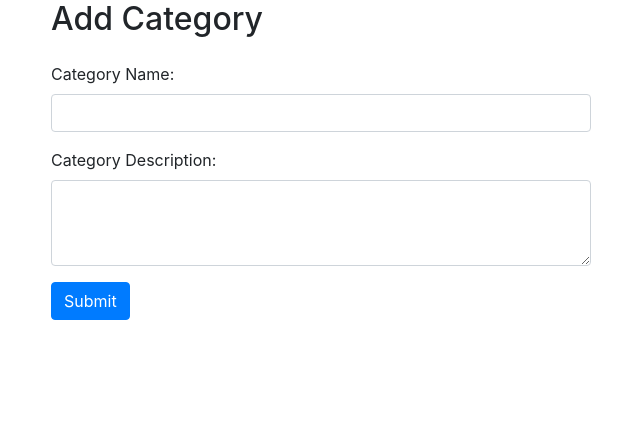
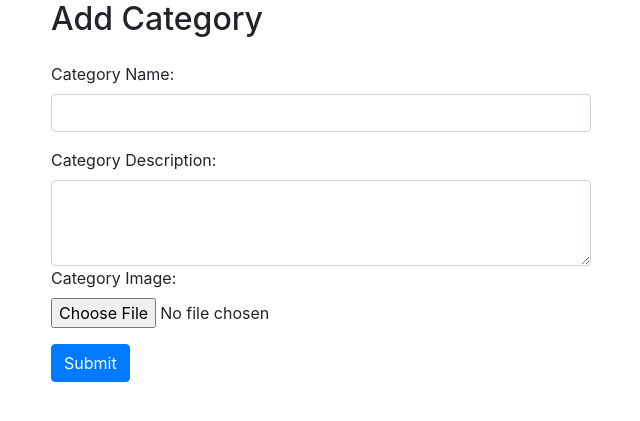
Before and after one commit to woodenfloor-3/amogus, a PHP site: page /add_category.php in a window 1280 px wide. Shown: the top 421 px of the page, without its empty margins (319-959 px from the left). Run offline with PHP 8.4, Linux system fonts and the light colour scheme.

Commit message:
very suspicious updates

```diff
--- a/Nthreads/add_category.php
+++ b/Nthreads/add_category.php
@@ -10,7 +10,7 @@
             <div class="row">
                 <div class="col-md-6 offset-md-3">
                     <h2 class="mb-4">Add Category</h2>
-                    <form method="post" action="<?php echo htmlspecialchars($_SERVER["PHP_SELF"]); ?>">
+                    <form method="post" action="<?php echo htmlspecialchars($_SERVER["PHP_SELF"]); ?>"enctype="multipart/form-data">
                         <div class="form-group">
                             <label for="category_name">Category Name:</label>
                             <input type="text" class="form-control" id="category_name" name="category_name" required>
@@ -18,31 +18,47 @@
                         <div class="form-group">
                             <label for="category_description">Category Description:</label>
                             <textarea class="form-control" id="category_description" name="category_description" rows="3" required></textarea>
+                            <div class="form-group">
+    <label for="image">Category Image:</label>
+    <input type="file" class="form-control-file" id="category_image" name="image" accept="image/*" >
+</div>
+
                         </div>
                         <button type="submit" class="btn btn-primary">Submit</button>
                     </form>
                 </div>
             </div>
         </div>
-
 <?php
 include "partials/_connect.php"; // Using database connection file here
+if ($_SERVER['REQUEST_METHOD'] == 'POST') {
+    // Handle file upload
+    if (isset($_FILES['image']) && $_FILES['image']['error'] == UPLOAD_ERR_OK) {
 
-        if ($_SERVER["REQUEST_METHOD"] == "POST") {
-            $category_name = $_POST["category_name"];
-            $category_description = isset($_POST['category_description']) ? $_POST['category_description'] : "";
-
-
-            // Insert data into category table
-            $sql = "INSERT INTO categories (category_name, category_description) VALUES ('$category_name', '$category_description')";
-            if (mysqli_query($conn, $sql)) {
-                echo "<div class='alert alert-success mt-3'>Category added successfully.</div>";
+        $target_dir = 'uploads/';
+        $target_file = $target_dir . basename($_FILES['image']['name']);
+        $upload_success = move_uploaded_file($_FILES['image']['tmp_name'], $target_file);
+        if ($upload_success) {
+            // Insert path to uploaded file into database
+            $category_name = $_POST['category_name'];
+            $category_description = $_POST['category_description'];
+            $image_path = $target_file;
+            $sql = "INSERT INTO `categories` (`category_name`, `category_description`, `image_path`) VALUES ('$category_name', '$category_description', '$image_path')";
+            $result = mysqli_query($conn, $sql);
+            if ($result) {
+                echo 'Category added successfully';
             } else {
-                echo "<div class='alert alert-danger mt-3'>Error: " . mysqli_error($conn) . "</div>";
+                echo 'Error adding category';
+            }
+        } else {
+            echo 'Error uploading image';
+        }
+    } else {
+        echo 'Image not uploaded';
     }
 }
+
 ?>
-
   <!-- Bootstrap JS -->
   <script src="https://code.jquery.com/jquery-3.3.1.slim.min.js" integrity="sha384-q8i/X+965DzO0rT7abK41JStQIAqVgRVzpbzo5smXKp4YfRvH+8abtTE1Pi6jizo" crossorigin="anonymous"></script>
         <script src="https://cdnjs.cloudflare.com/ajax/libs/popper.js/1.14.7/umd/popper.min.js" integrity="sha384-UO2eT0CpHqdSJQ6hJty5KVphtPhzWj9WO1clHTMGa3JDZwrnQq4sF86dIHNDz0W1" crossorigin="anonymous"></script>
--- a/Nthreads/index.php
+++ b/Nthreads/index.php
@@ -115,9 +115,10 @@
         $id = $row['category_id'];
         $cat = $row['category_name'];
         $desc = $row['category_description'];
+        $imgp = $row['image_path'];
         echo '<div class="col-md-4 my-2">
                 <div class="card card-category" style="width: 18rem;">
-                  <img src="images/card-' . $id . '.png" width="200px" height="200px" class="card-img-top" alt="' . $cat . '">
+                  <img src="' . $imgp . '" width="200px" height="200px" class="card-img-top" alt="' . $cat . '">
                   <div class="card-body">
                     <h5 class="card-title"><a href="threadlist.php?catid=' . $id . '">' . $cat . '</a></h5>
                     <p class="card-text">' . substr($desc, 0, 150) . '...</p>
```
Also changed, not shown: Nthreads/uploads/Screenshot_2022.10.21_20.56.54.680.png (added), Nthreads/uploads/Screenshot_2022.11.06_14.44.57.970.png (added), Nthreads/uploads/dhy_genshin230301.gif (added), Nthreads/uploads/ess_azurlane230209.gif (added), Nthreads/uploads/szr_arknights230306.gif (added), 1 other file. Lines whose indentation alone changed are shown as unchanged.
